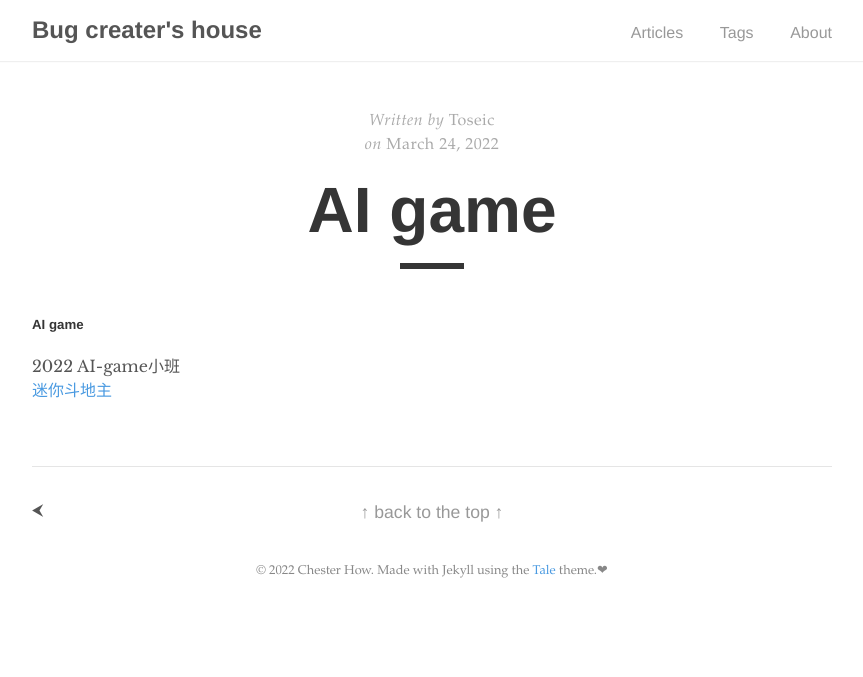
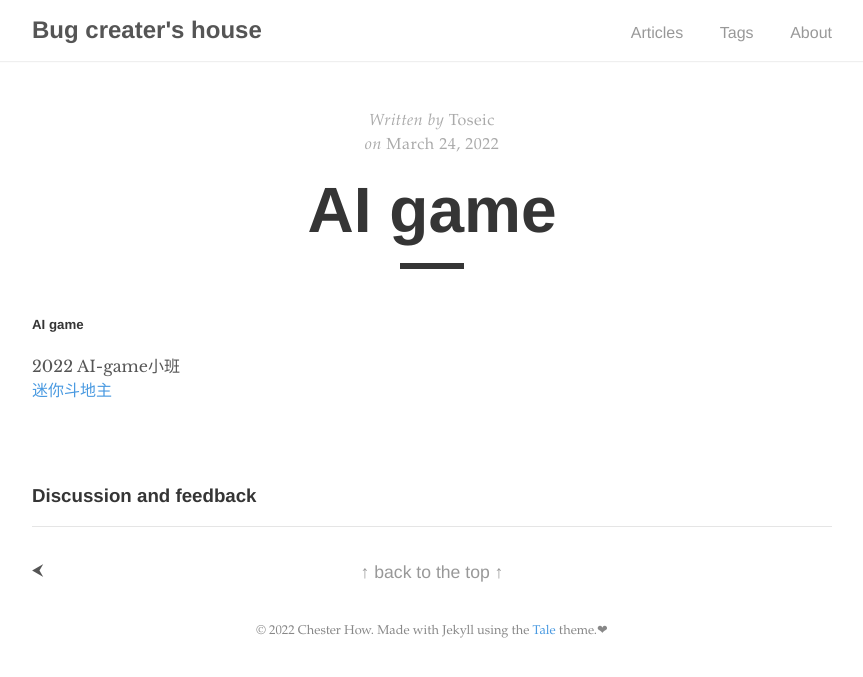
Before and after one commit to Toseic/Toseic.github.io, a Jekyll site: the page built from _posts/2022-03-24-AI-game.md, in a window 1280 px wide. Shown: the top 677 px of the page, without its empty margins (208-1071 px from the left). Built offline with Jekyll 4.4.1, drawn with Linux system fonts in a browser that asks for light colours; comment, search, counter and statistics services are not loaded.

Commit message:
valine set

```diff
--- a/_includes/valine_comments.html
+++ b/_includes/valine_comments.html
@@ -1,6 +1,6 @@
 <script src="//cdn1.lncld.net/static/js/3.0.4/av-min.js"></script>
 <script src='//unpkg.com/valine/dist/Valine.min.js'></script>
-<div id="comment"></div>
+<div id="comment"><h3>Discussion and feedback</h3></div>
 <script>
     var valine = new Valine();
     valine.init({
```
Also changed, not shown: other parts of _includes/valine_comments.html (+2 -1 lines).
